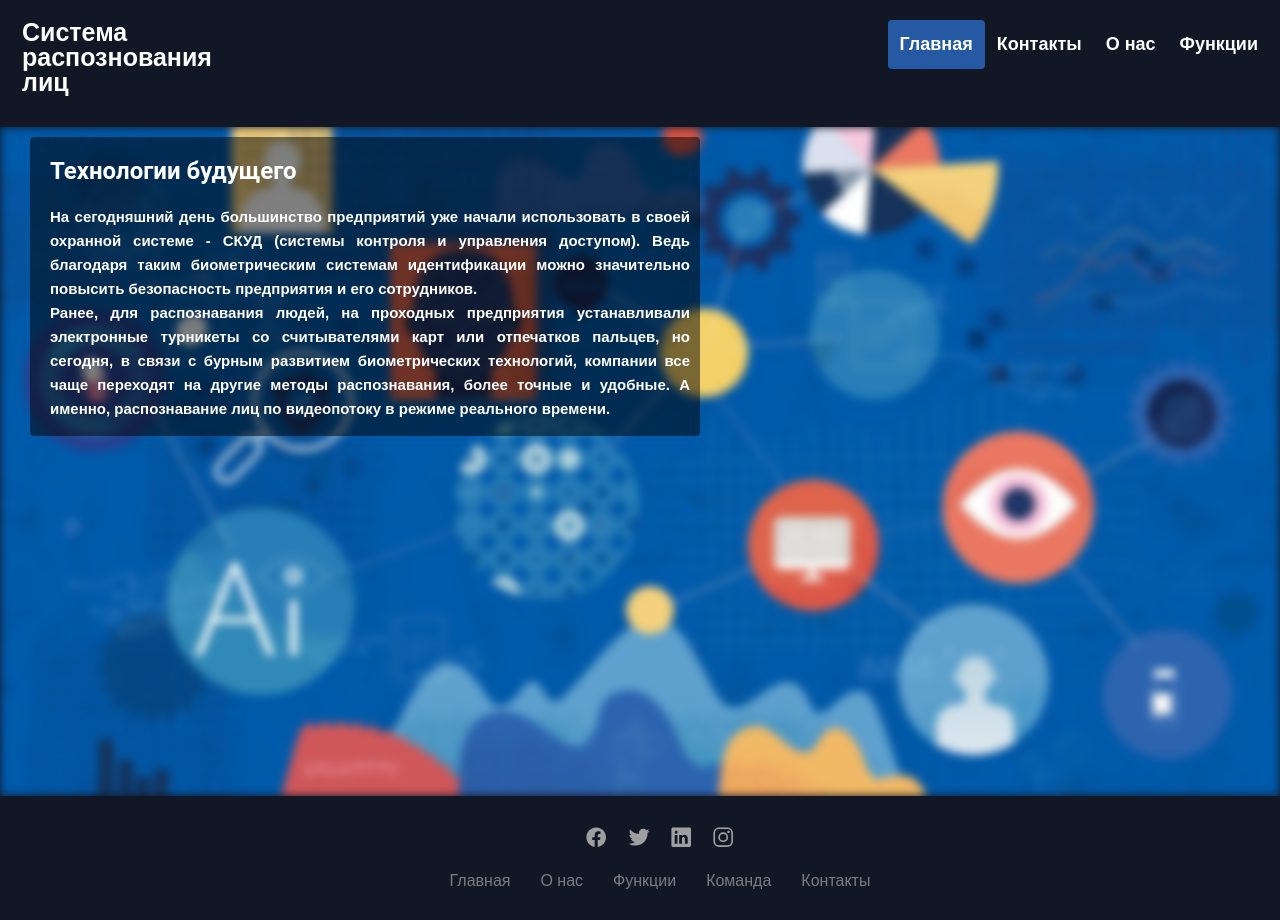
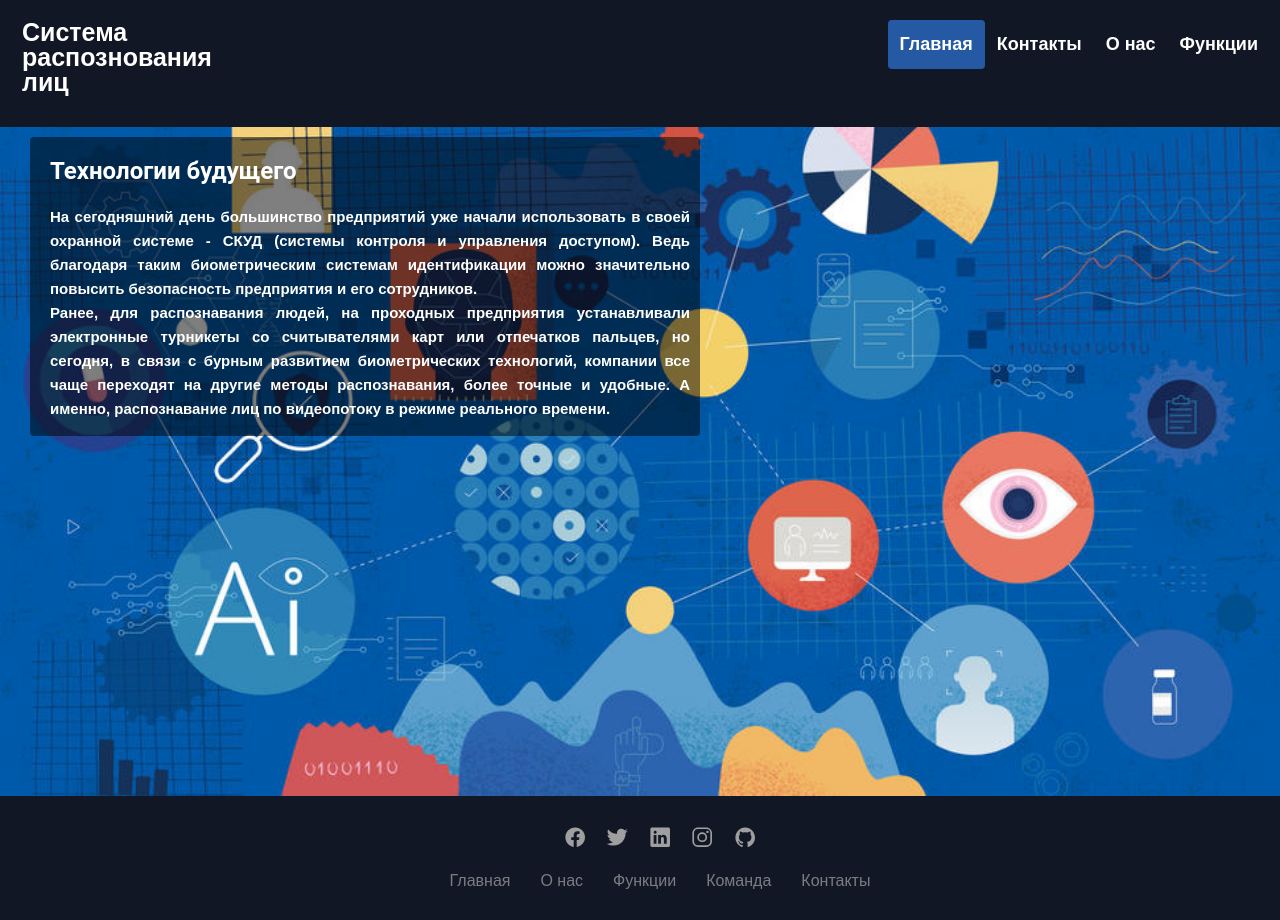
Before and after one commit to 3vgen/Face-Recognition-System, a plain HTML site: page index.html in a window 1280 px wide. Drawn offline with nearby package versions, Linux system fonts and the light colour scheme.

Commit message:
add icons

```diff
--- a/assets/css/function.css
+++ b/assets/css/function.css
@@ -23,7 +23,7 @@
   .card {
     /* background-color: #fff; */
     background-color: rgba(0, 0, 0, 0.5);
-
+    color: white;
     border-radius: 10px;
     box-shadow: 0 4px 8px rgba(0,0,0,0.1);
     /* Занимает 50% ширины с учетом отступов */
--- a/assets/css/index.css
+++ b/assets/css/index.css
@@ -98,7 +98,7 @@ body	{
     /* opacity: 0.8; */
     /* display: block; */
 
-    filter: blur(5px); /* Блюр фона */
+    /* filter: blur(5px);  */
 }
 
 p {
--- a/index.html
+++ b/index.html
@@ -34,7 +34,6 @@
                 А именно, распознавание лиц по видеопотоку в режиме реального времени.</p>
         </div>
         <div class="imgMain">
-            <!-- <img class="img" src="assets/images/распознание.jpg"> -->
             <img class="img" src="assets/images/ph2.jpg">
 
         </div>
@@ -48,6 +47,8 @@
             <li><a href="#"><ion-icon name="logo-twitter"></ion-icon></a></li>
             <li><a href="#"><ion-icon name="logo-linkedin"><ion-icon></a></li>
             <li><a href="#"><ion-icon name="logo-instagram"></ion-icon></a></li>
+            <li><a href="https://github.com/3vgen/Face-Recognition-System.git"><ion-icon name="logo-github"></ion-icon></a></li>
+
         </ul>
         <ul class="menu">
             <li><a href="#">Главная</a></li>
```
Also changed, not shown: function.html (+2 -0 lines).
